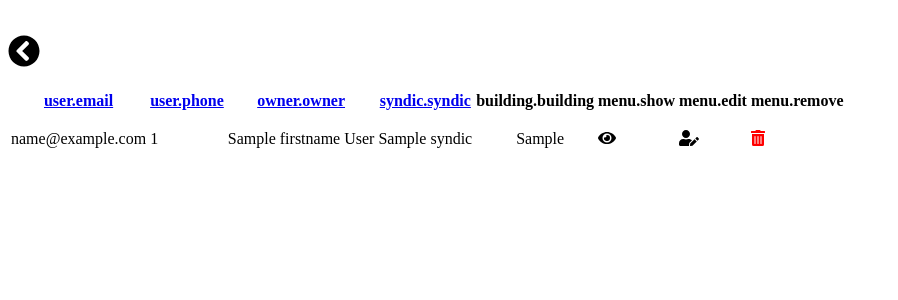
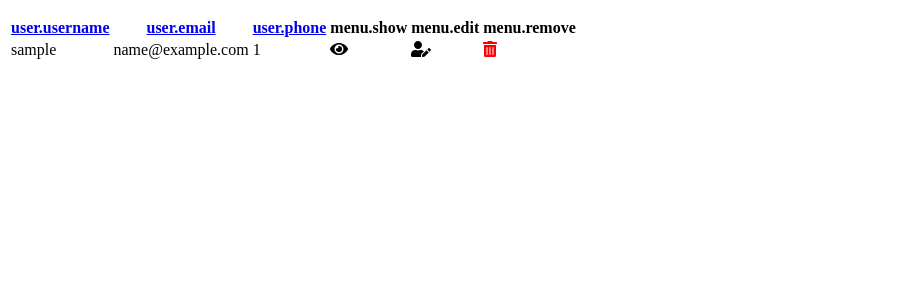
Before and after one commit to AymLaf/GPE, a Symfony app: template projet/api_bo/templates/Users/list.html.twig in a window 1280 px wide. Shown: the part 78-378 px from the top of the page, without its empty margins (0-898 px from the left). Run offline with Twig, Linux system fonts and the light colour scheme; the template is opened without the code that fills it: most values are stand-ins (such as "Sample title", 1, 10 or a date in 2020); style sheets or scripts are compiled from the project's sources; some libraries are stand-ins or nearby versions.

```diff
--- a/projet/api_bo/templates/Users/list.html.twig
+++ b/projet/api_bo/templates/Users/list.html.twig
@@ -5,63 +5,29 @@
 {% endblock %}
 
 {% block body %}
-	<style>
-		.table th, .table td {
-			vertical-align: middle;
-		}
-	</style>
-	<br/>
-	<a style="color: black; font-size: xx-large;" href="{{ app.request.headers.get('referer') }}">
-		<i class="fas fa-chevron-circle-left"></i>
-	</a>
-	<br/><br/>
-	<table class="table text-center table-hover table-responsive">
+	<table class="table text-center">
 		<thead>
-			<tr class="table-bordered">
+			<tr>
+				<th {% if users.isSorted('u.email') %} class="sorted" {% endif %} scope="col">
+					{{ knp_pagination_sortable(users, 'user.username'|trans({}, 'common'), 'u.email') }}
+				</th>
 				<th {% if users.isSorted('u.email') %} class="sorted" {% endif %} scope="col">
 					{{ knp_pagination_sortable(users, 'user.email'|trans({}, 'common'), 'u.email') }}
 				</th>
 				<th {% if users.isSorted('u.phone_number') %} class="sorted" {% endif %} scope="col">
 					{{ knp_pagination_sortable(users, 'user.phone'|trans({}, 'common'), 'u.phone_number') }}
 				</th>
-				<th {% if users.isSorted('o.id') %} class="sorted" {% endif %} scope="col">
-					{{ knp_pagination_sortable(users, 'owner.owner'|trans({}, 'common'), 'o.id') }}
-				</th>
-				<th {% if users.isSorted('s.id') %} class="sorted" {% endif %} scope="col">
-					{{ knp_pagination_sortable(users, 'syndic.syndic'|trans({}, 'common'), 's.id') }}
-				</th>
-				<th scope="col">{% trans from "common" %} building.building {% endtrans %}</th>
-				<th scope="col">{% trans from "common" %} menu.show {% endtrans %}</th>
-				<th scope="col">{% trans from "common" %} menu.edit {% endtrans %}</th>
-				<th scope="col">{% trans from "common" %} menu.remove {% endtrans %}</th>
+				<th>{% trans from "common" %} menu.show {% endtrans %}</th>
+				<th>{% trans from "common" %} menu.edit {% endtrans %}</th>
+				<th>{% trans from "common" %} menu.remove {% endtrans %}</th>
 			</tr>
 		</thead>
 		<tbody>
 			{% for user in users %}
-				<tr class="table-bordered">
+				<tr>
+					<td>{{ user.username }}</td>
 					<td>{{ user.email }}</td>
 					<td>{{ user.phoneNumber }}</td>
-					<td>
-						{% if user.owner %}
-							{{ user.owner.firstname ~ ' ' ~ user.owner.lastname }}
-						{% endif %}
-					</td>
-					<td>
-						{% if user.syndic %}
-							{{ user.syndic.name }}
-						{% endif %}
-					</td>
-					<td>
-						{% if user.syndic and user.syndic.buildings %}
-							<ul style="list-style: none;">
-								{% for building in user.syndic.buildings %}
-									<li>
-										{{ building.__toString }}
-									</li>
-								{% endfor %}
-							</ul>
-						{% endif %}
-					</td>
 					<td>
 						<a style="color: black" href="{{ path('user_show', { id: user.id }) }}">
 							<i class="fas fa-eye"></i>
```
Also changed, not shown: projet/api_bo/src/Controller/BO/UsersController.php (+46 -8 lines), projet/api_bo/src/Repository/UserRepository.php (+1 -6 lines), projet/api_bo/translations/common.fr.yml (+0 -9 lines).
